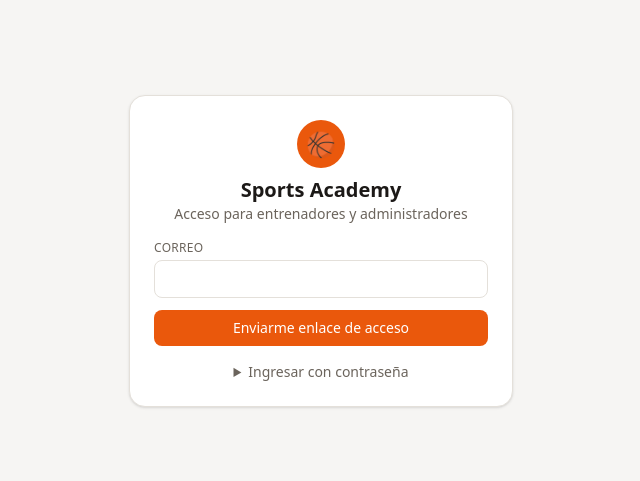
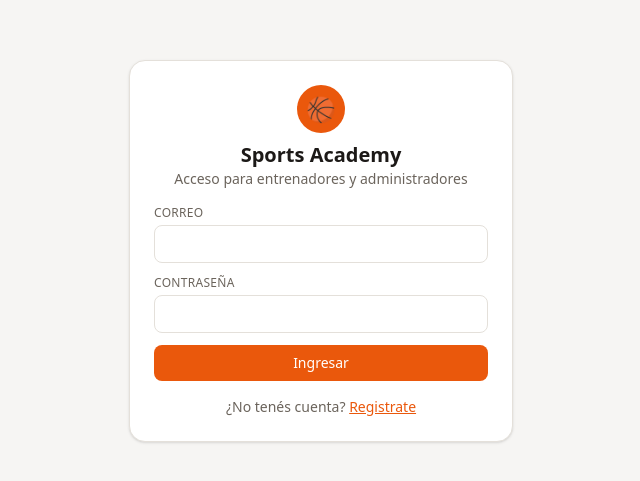
Before and after one commit to crscastillo/sports-academy, a Next.js app: page /login in a window 1280 px wide. Shown: the part 149-630 px from the top of the page, without its empty margins (319-959 px from the left). Built offline with nearby package versions, Linux system fonts and the light colour scheme.

Commit message:
register with pw

```diff
--- a/src/app/(admin)/staff/page.tsx
+++ b/src/app/(admin)/staff/page.tsx
@@ -52,7 +52,7 @@ export default async function StaffPage() {
             <Field label="Correo"><Input type="email" name="email" required /></Field>
             <Field label="Nombre"><Input name="full_name" /></Field>
             <SubmitButton>Dar acceso</SubmitButton>
-            <p className="text-xs text-muted">La persona ingresa con un enlace que recibe en ese correo.</p>
+            <p className="text-xs text-muted">La persona se registra con ese correo y una contraseña en la página de ingreso.</p>
           </form>
         </Card>
       </div>
--- a/src/app/login/actions.ts
+++ b/src/app/login/actions.ts
@@ -1,6 +1,5 @@
 "use server";
 
-import { headers } from "next/headers";
 import { redirect } from "next/navigation";
 import { createClient } from "@/lib/supabase/server";
 
@@ -9,21 +8,24 @@ function safeNext(raw: FormDataEntryValue | null) {
   return n.startsWith("/") && !n.startsWith("//") ? n : "/";
 }
 
-export async function sendMagicLink(formData: FormData) {
+export async function registerWithPassword(formData: FormData) {
   const email = String(formData.get("email") ?? "").trim().toLowerCase();
+  const password = String(formData.get("password") ?? "");
   const next = safeNext(formData.get("next"));
-  const h = await headers();
-  const origin = h.get("origin") ?? `${h.get("x-forwarded-proto") ?? "https"}://${h.get("host")}`;
+
+  if (password.length < 8) {
+    redirect(`/login?mode=register&error=${encodeURIComponent("La contraseña debe tener al menos 8 caracteres")}&next=${encodeURIComponent(next)}`);
+  }
 
   const supabase = await createClient();
-  const { error } = await supabase.auth.signInWithOtp({
-    email,
-    options: { emailRedirectTo: `${origin}/auth/callback?next=${encodeURIComponent(next)}` },
-  });
+  const { data, error } = await supabase.auth.signUp({ email, password });
   if (error) {
-    redirect(`/login?error=${encodeURIComponent("No se pudo enviar el enlace. Intentá de nuevo en un minuto.")}&next=${encodeURIComponent(next)}`);
+    redirect(`/login?mode=register&error=${encodeURIComponent(error.message)}&next=${encodeURIComponent(next)}`);
   }
-  redirect(`/login?sent=${encodeURIComponent(email)}`);
+  if (!data.session) {
+    redirect(`/login?error=${encodeURIComponent("Cuenta creada. Ya podés ingresar con tu correo y contraseña.")}&next=${encodeURIComponent(next)}`);
+  }
+  redirect(next);
 }
 
 export async function signInWithPassword(formData: FormData) {
--- a/src/app/login/page.tsx
+++ b/src/app/login/page.tsx
@@ -1,4 +1,5 @@
-import { sendMagicLink, signInWithPassword } from "./actions";
+import Link from "next/link";
+import { registerWithPassword, signInWithPassword } from "./actions";
 import { Field, Input } from "@/components/ui";
 import { SubmitButton } from "@/components/client";
 
@@ -7,8 +8,8 @@ export const metadata = { title: "Ingresar" };
 export default async function LoginPage({ searchParams }: PageProps<"/login">) {
   const sp = await searchParams;
   const error = typeof sp.error === "string" ? sp.error : null;
-  const sent = typeof sp.sent === "string" ? sp.sent : null;
   const next = typeof sp.next === "string" ? sp.next : "/";
+  const isRegister = sp.mode === "register";
   return (
     <main className="flex min-h-screen items-center justify-center p-4">
       <div className="w-full max-w-sm space-y-4 rounded-2xl border border-line bg-surface p-6 shadow-sm">
@@ -18,31 +19,41 @@ export default async function LoginPage({ searchParams }: PageProps<"/login">) {
           <p className="text-sm text-muted">Acceso para entrenadores y administradores</p>
         </div>
 
-        {sent ? (
-          <p className="rounded-lg bg-green-50 p-3 text-sm text-green-800 dark:bg-green-950 dark:text-green-300">
-            Te enviamos un enlace a <strong>{sent}</strong>. Abrilo desde este mismo navegador para ingresar.
-          </p>
+        {error && <p className="rounded-lg bg-red-50 p-2 text-sm text-red-700 dark:bg-red-950 dark:text-red-300">{error}</p>}
+
+        {isRegister ? (
+          <form action={registerWithPassword} className="space-y-3">
+            <input type="hidden" name="next" value={next} />
+            <Field label="Correo"><Input type="email" name="email" required autoComplete="email" /></Field>
+            <Field label="Contraseña"><Input type="password" name="password" required autoComplete="new-password" minLength={8} /></Field>
+            <SubmitButton className="w-full">Crear cuenta</SubmitButton>
+          </form>
         ) : (
-          <form action={sendMagicLink} className="space-y-3">
+          <form action={signInWithPassword} className="space-y-3">
             <input type="hidden" name="next" value={next} />
-            <Field label="Correo">
-              <Input type="email" name="email" required autoComplete="email" />
-            </Field>
-            <SubmitButton className="w-full">Enviarme enlace de acceso</SubmitButton>
+            <Field label="Correo"><Input type="email" name="email" required autoComplete="email" /></Field>
+            <Field label="Contraseña"><Input type="password" name="password" required autoComplete="current-password" /></Field>
+            <SubmitButton className="w-full">Ingresar</SubmitButton>
           </form>
         )}
 
-        {error && <p className="rounded-lg bg-red-50 p-2 text-sm text-red-700 dark:bg-red-950 dark:text-red-300">{error}</p>}
-
-        <details className="text-sm">
-          <summary className="cursor-pointer text-center text-muted">Ingresar con contraseña</summary>
-          <form action={signInWithPassword} className="mt-3 space-y-3">
-            <input type="hidden" name="next" value={next} />
-            <Field label="Correo"><Input type="email" name="email" required autoComplete="email" /></Field>
-            <Field label="Contraseña"><Input type="password" name="password" required autoComplete="current-password" /></Field>
-            <SubmitButton variant="secondary" className="w-full">Ingresar</SubmitButton>
-          </form>
-        </details>
+        <p className="text-center text-sm text-muted">
+          {isRegister ? (
+            <>
+              ¿Ya tenés cuenta?{" "}
+              <Link href={`/login?next=${encodeURIComponent(next)}`} className="text-brand underline">
+                Ingresá
+              </Link>
+            </>
+          ) : (
+            <>
+              ¿No tenés cuenta?{" "}
+              <Link href={`/login?mode=register&next=${encodeURIComponent(next)}`} className="text-brand underline">
+                Registrate
+              </Link>
+            </>
+          )}
+        </p>
       </div>
     </main>
   );
```
